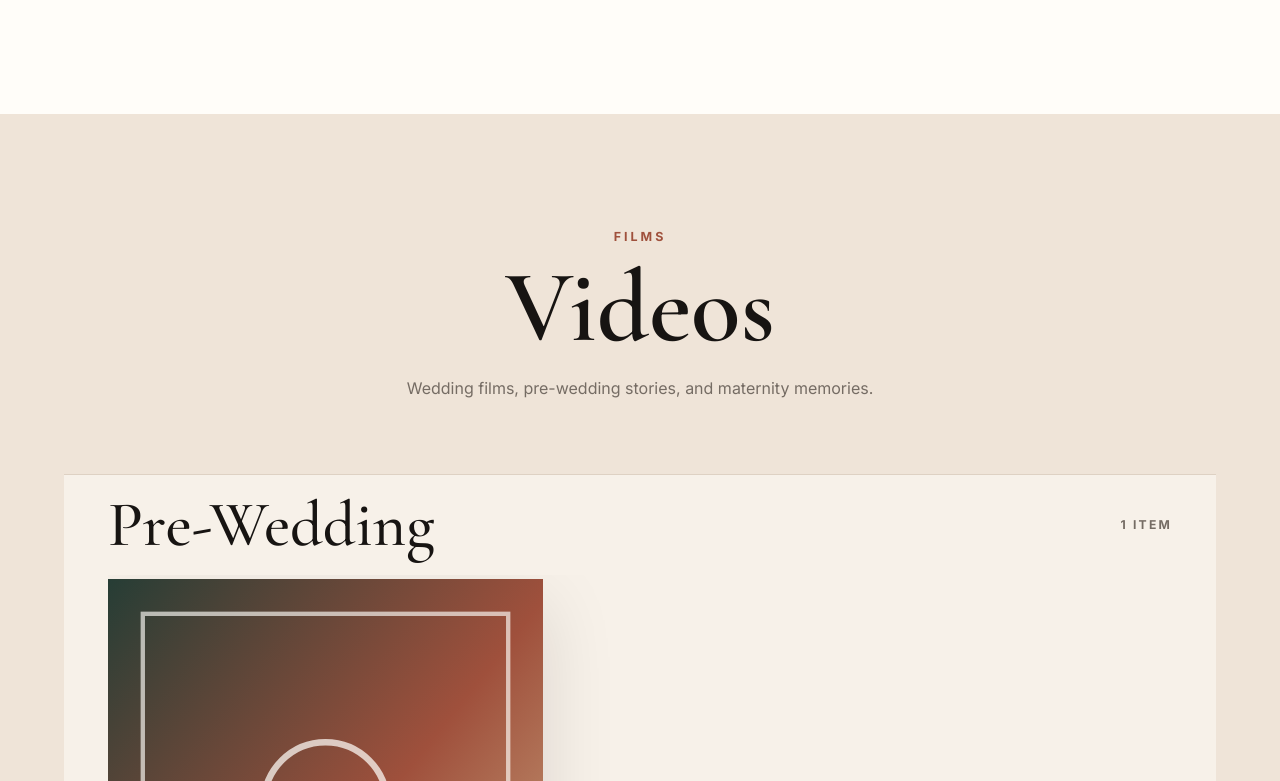
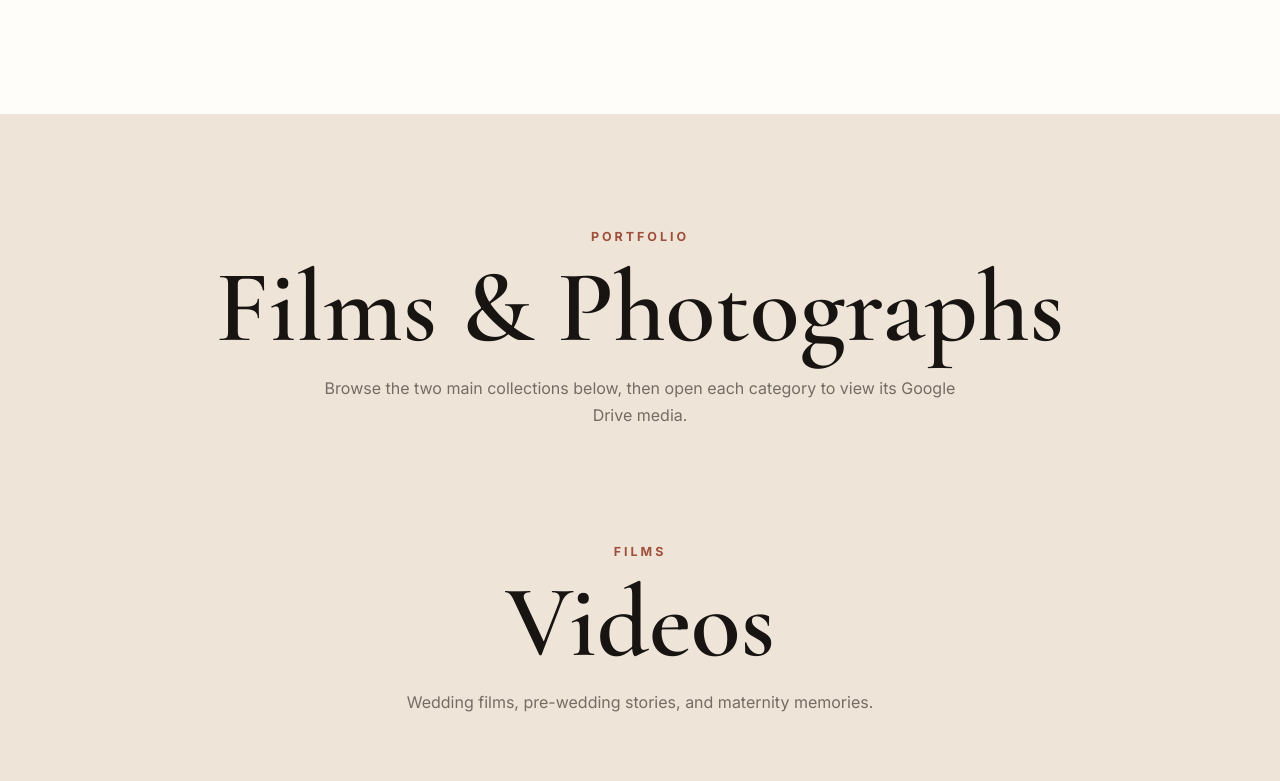
Before and after one commit to camdownproductions-stack/camdownproductions, a React (Vite) app: page / in a window 1280 px wide. Shown: the part 1179-1960 px from the top of the page. Built offline with nearby package versions, Linux system fonts and the light colour scheme; no server answers.

Commit message:
Nest media sections under portfolio

```diff
--- a/src/App.jsx
+++ b/src/App.jsx
@@ -175,8 +175,7 @@ function Header() {
         <small>Productions</small>
       </a>
       <nav aria-label="Primary navigation">
-        <a href="#videos">Videos</a>
-        <a href="#photos">Photos</a>
+        <a href="#portfolio">Portfolio</a>
         <a href="#contact">Contact</a>
       </nav>
     </header>
@@ -398,6 +397,16 @@ function App() {
           </div>
         </section>
 
+        <section className="portfolio-wrap" id="portfolio">
+          <div className="section-heading portfolio-heading">
+            <p className="eyebrow">Portfolio</p>
+            <h2>Films & Photographs</h2>
+            <p>
+              Browse the two main collections below, then open each category to view
+              its Google Drive media.
+            </p>
+          </div>
+
           {sections.map((section) => (
             <PortfolioSection
               key={section.id}
@@ -406,6 +415,7 @@ function App() {
               onOpen={setActiveItem}
             />
           ))}
+        </section>
 
         <section className="contact" id="contact">
           <p className="eyebrow">Bookings & collaborations</p>
--- a/src/styles.css
+++ b/src/styles.css
@@ -182,6 +182,7 @@ h3 {
 }
 
 .intro,
+.portfolio-wrap,
 .portfolio-section,
 .contact {
   padding: clamp(64px, 9vw, 124px) clamp(20px, 5vw, 64px);
@@ -224,8 +225,21 @@ h3 {
   text-align: center;
 }
 
-.portfolio-section:nth-of-type(odd) {
+.portfolio-wrap {
   background: #efe4d8;
+}
+
+.portfolio-wrap .portfolio-section {
+  padding-right: 0;
+  padding-left: 0;
+}
+
+.portfolio-wrap .portfolio-section + .portfolio-section {
+  padding-top: 0;
+}
+
+.portfolio-heading {
+  margin-bottom: 0;
 }
 
 .category-list {
```
Lines whose indentation alone changed are shown as unchanged.
